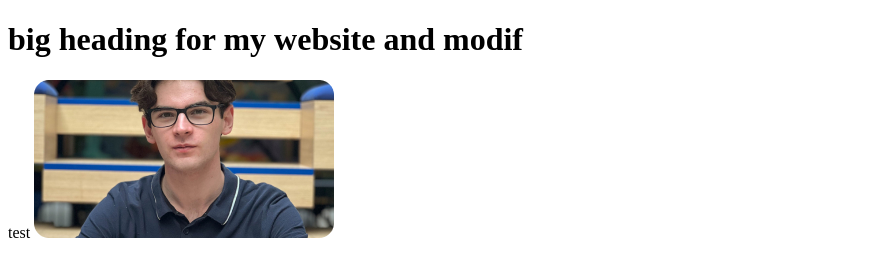
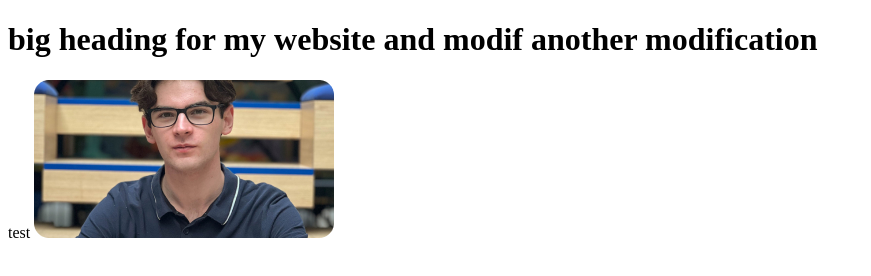
Before and after one commit to robderon/animated-disco, a plain HTML site: page index.html in a window 1280 px wide. Shown: the whole page, without its empty margins (0-871 px from the left). Drawn offline with Linux system fonts and the light colour scheme.

Commit message:
second modif

```diff
--- a/index.html
+++ b/index.html
@@ -9,7 +9,7 @@
 
     <H1>
 
-        big heading for my website and modif
+        big heading for my website and modif another modification
     </H1> test
 
 <img src="img/albert.jpg">
```
Also changed, not shown: 1 other file.
